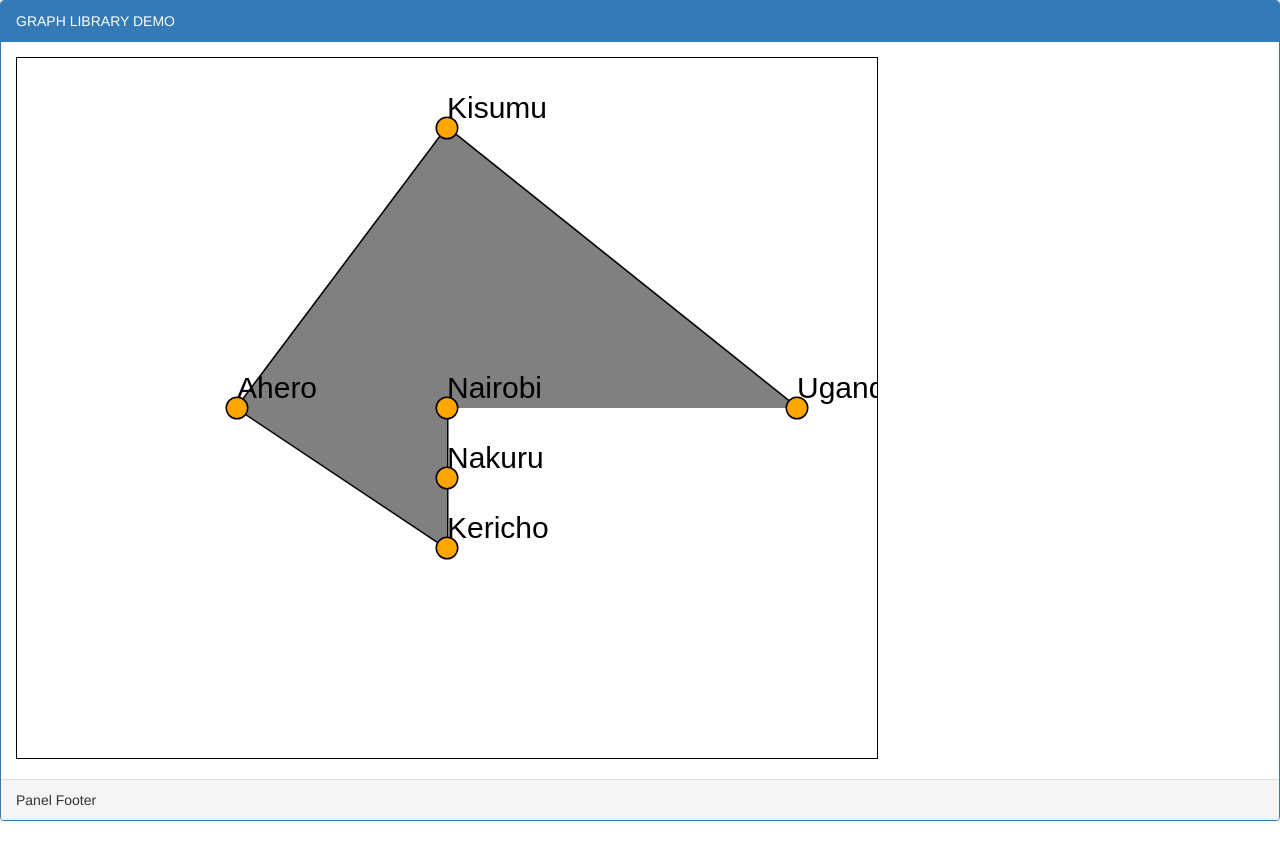
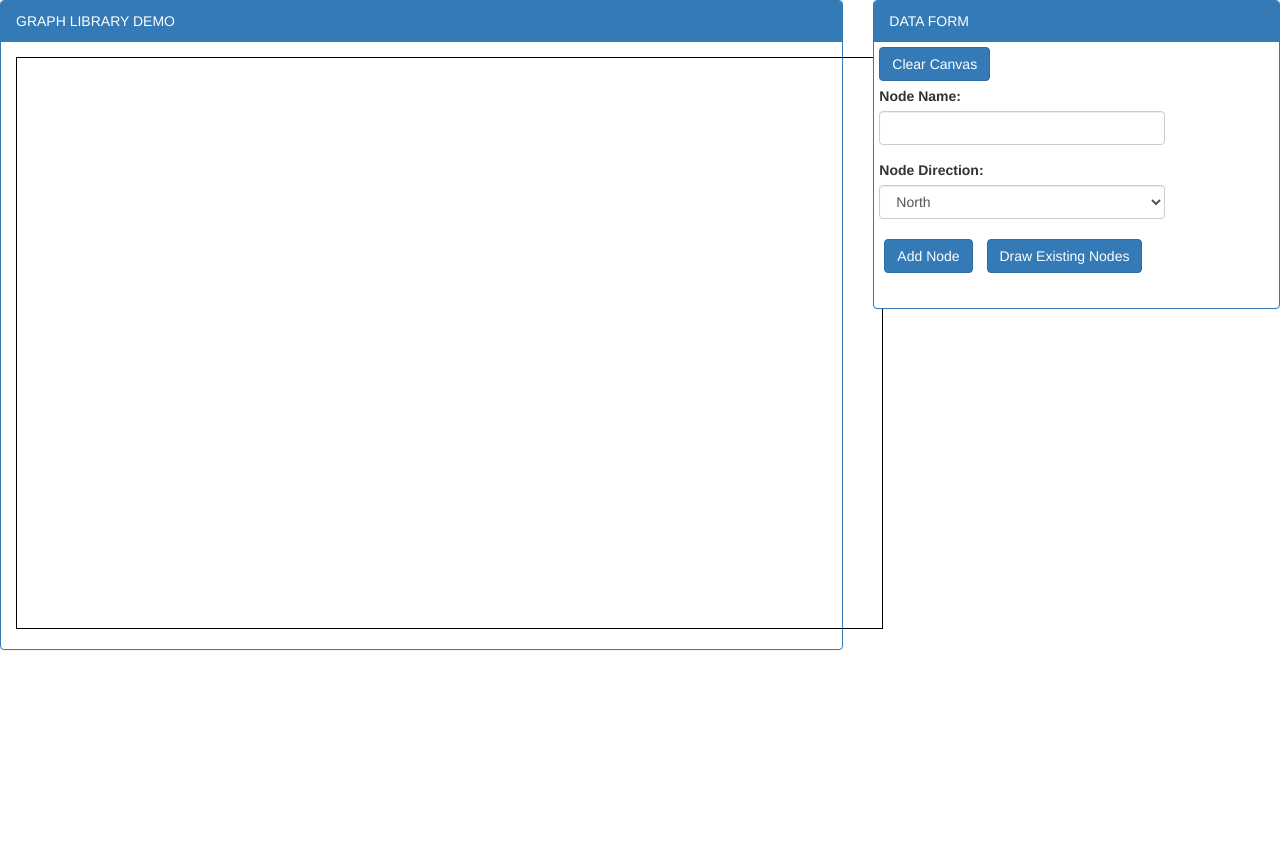
Before and after one commit to amos-o/graphite, a plain HTML site: page index.html in a window 1280 px wide. After the commit the page ends 800 px from the top, so only its background shows below. Drawn offline with Linux system fonts and the light colour scheme.

Commit message:
Working demo now functional

```diff
--- a/index.html
+++ b/index.html
@@ -2,37 +2,123 @@
 
 <html>
 <head>
-	<title>Graphing App Demo</title>
+	<title>Graphing Library Demo</title>
 
 	<meta charset = "utf-8" />
 
 	<!--css-->
 	<link rel="stylesheet" type="text/css" href="css/bootstrap.min.css" />
 	<link rel="stylesheet" type="text/css" href="css/styles.css" />
+
+	<!--scripts-->
+	<script type="text/javascript" src = "js/jquery-2.1.4.min.js"></script>
+	<script type="text/javascript" src = "js/bootstrap.min.js"></script>
+	<script type="text/javascript" src = "js/graph.js"></script>
 </head>
 	<body>
+		<script>
+			$(document).ready(function() {
+				/*data = {
+					0: ["Nairobi","Nakuru","N"],
+					1: ["Nakuru","Kericho","S"],
+					2: ["Kericho","Ahero","S"],
+					3: ["Ahero","Kisumu","W"],
+					4: ["Kisumu","Uganda","N"],
+					5: ["Uganda","Mauritius","E"],
+					//6: ["Mauritius","","E"]
+				};*/
+
+				// create new graph object
+				var myGraph = new Graph();
+
+				// data object as a global
+				data = {};
+
+				// build data object with input values
+				$("#add").click( function() {
+					var count = 0;
+
+					for( var key in data ) {
+						count++;
+					}
+
+					// get node name
+					var node = $("#name").val();
+
+					// get direction
+					var direction = $("#dir").val();
+
+					data[count] = [node,"",direction[0]];
+					$("#nmessage").html( "<h3>"+ node + " node added</h3>" );
+				});
+
+				// draw graph event
+				$("#draw").click( function() {
+					//console.log(data);
+					myGraph.draw( data );
+					myGraph.traverse();
+				});
+
+				// clear canvas event
+				$("#clear").click( function () {
+					myGraph.clear();
+				});
+
+			});
+		</script>
+
 		<div class = "row">
-		</div>
-		<div class = "row">
-			<div class = "col-lg-12">
+			<!--panel 1-->
+			<div class = "col-lg-8">
 				<div class="panel panel-primary">
 					<div class="panel-heading">GRAPH LIBRARY DEMO</div>
+
 				  	<div class="panel-body" id = "canvasDiv">
-				  		<canvas id="myCanvas" width="860" height="700">
+				  		<canvas id="myCanvas" width="865" height="570">
 		  				</canvas>
 				  	</div>
-				  	<div class="panel-footer">Panel Footer</div>
 				</div>
 			</div>
+
+			<!--panel 2-->
 			<div class = "col-lg-4">
+				<div class="panel panel-primary">
+					<div class="panel-heading">DATA FORM</div>
+						<button id = "clear" class="btn btn-primary">Clear Canvas</button>
+						<br/>
+
+						<div class = "row">
+							<div class = "col-md-9">
+
+								<div id = "add-node">
+									<div class="form-group">
+										<label for="name">Node Name:</label>
+									    <input type="text" class="form-control" id="name">
+									</div>
+									<div class="form-group">
+										<label for="dir">Node Direction:</label>
+
+										<select class="form-control" id="dir">
+										    <option>North</option>
+										    <option>South</option>
+										    <option>East</option>
+										    <option>West</option>
+									  	</select>
+									</div>
+
+									<button class="btn btn-primary" id = "add">Add Node</button>
+									<button class="btn btn-primary" id="draw">Draw Existing Nodes</button>
+									<div id ="nmessage"></div>
+								</div>
+
+							</div>
+						</div>
+
+				  	<div class="panel-body"></div>
+				</div>
 			</div>
-		</div>
+			<!--end of panel 2-->
 
-
-		<!--scripts-->
-		<script type="text/javascript" src = "js/jquery-2.1.4.min.js"></script>
-		<script type="text/javascript" src = "js/bootstrap.min.js"></script>
-		<script type="text/javascript" src = "js/graph.js"></script>
-
+		</div> <!--end of row-->
 	</body>
 </html>
```
